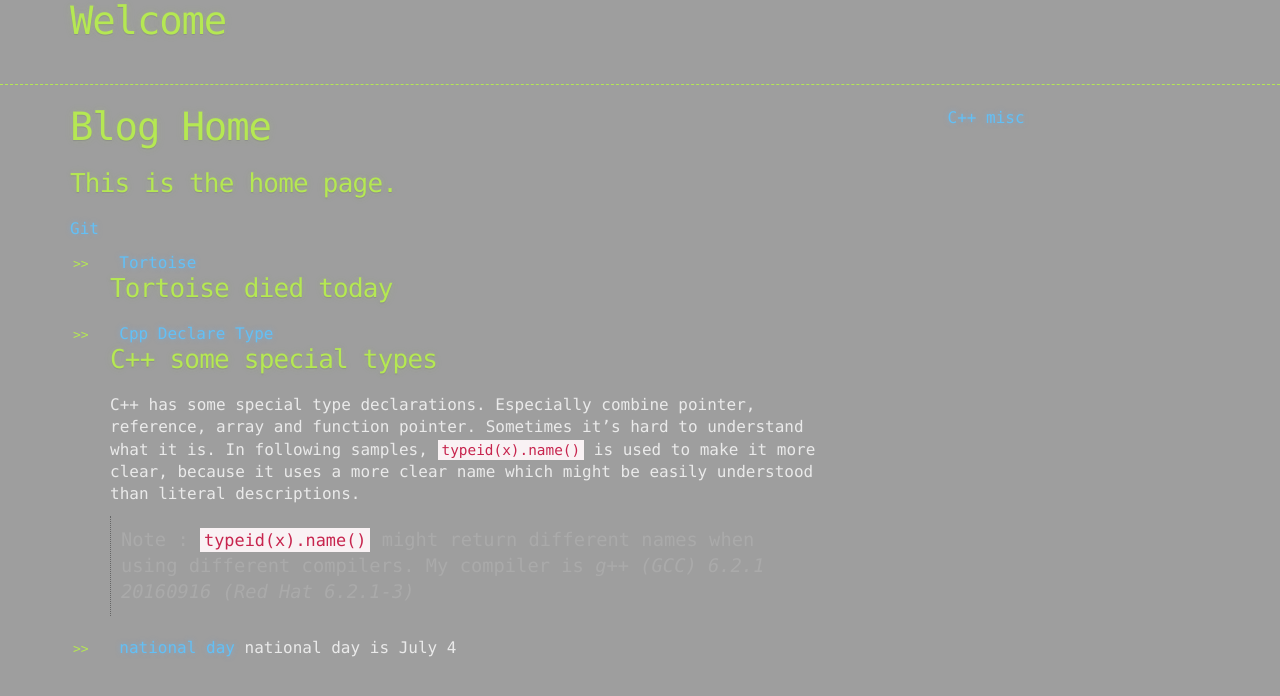
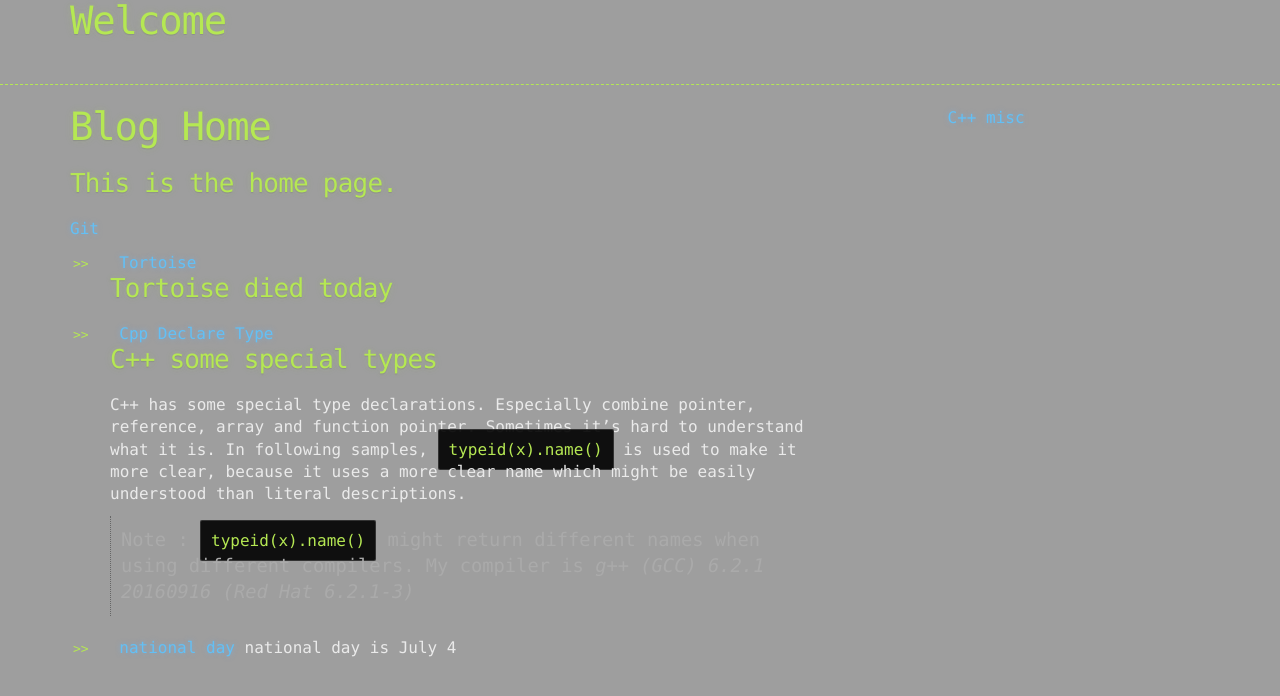
Before and after one commit to wen-yan/Blogs, a Jekyll site: the page built from index.md, in a window 1280 px wide. Shown: the top 696 px of the page. Built offline with Jekyll 4.4.1, drawn with Linux system fonts in a browser that asks for light colours; our own code applies the rules of GitHub Pages for plain Markdown files.

Commit message:
update css

```diff
--- a/assets/css/style.css
+++ b/assets/css/style.css
@@ -235,7 +235,7 @@ blockquote {
 	border-left: 1px dotted #666
 }
 
-pre {
+pre, code {
 	background: rgba(0,0,0,0.9);
 	border: 1px solid rgba(255,255,255,0.15);
 	padding: 10px;
```
